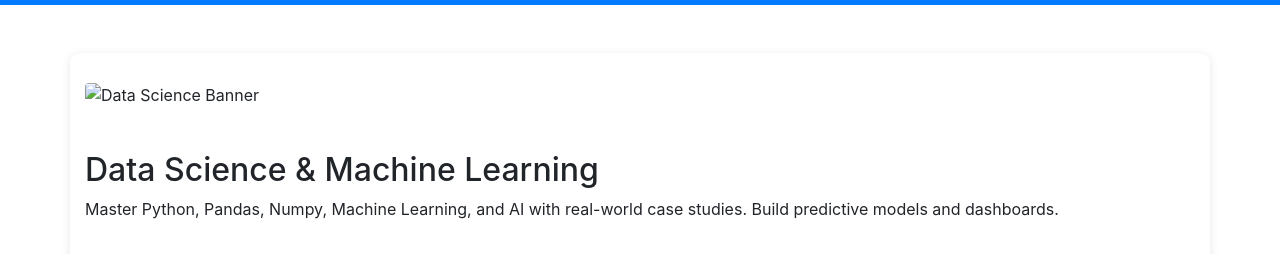
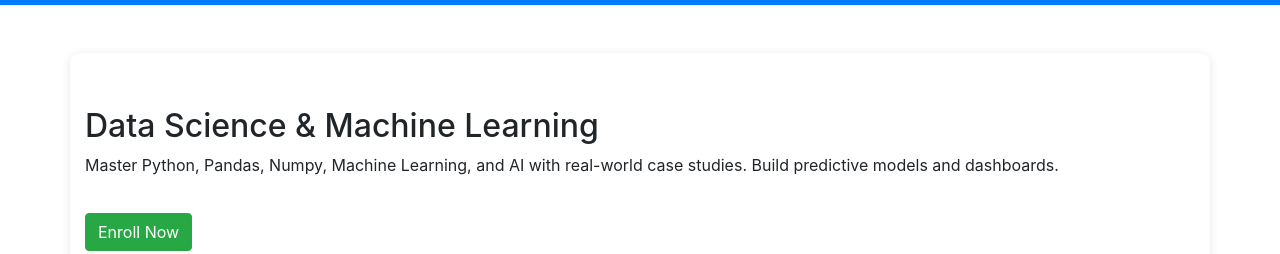
Before and after one commit to aradhana96/Techplement, a plain HTML site: page course_details/data_science.html in a window 1280 px wide. Shown: the part 51-305 px from the top of the page. Drawn offline with nearby package versions, Linux system fonts and the light colour scheme.

Commit message:
Removing few unwanted icons

```diff
--- a/course_details/data_science.html
+++ b/course_details/data_science.html
@@ -32,8 +32,8 @@
 
   <!-- Course Content -->
   <div class="course-content container mt-5">
-    <img src="pics/library_image.jpg" class="img-fluid rounded"
-      alt="Data Science Banner">
+    <!-- <img src="pics/library_image.jpg" class="img-fluid rounded"
+      alt="Data Science Banner"> -->
     <h2 class="mt-4">Data Science & Machine Learning</h2>
     <p>Master Python, Pandas, Numpy, Machine Learning, and AI with real-world case studies. Build predictive models and
       dashboards.</p>
```
Also changed, not shown: course_details/ui_ux_design.html (+2 -2 lines), course_details/web_development.html (+2 -2 lines).
